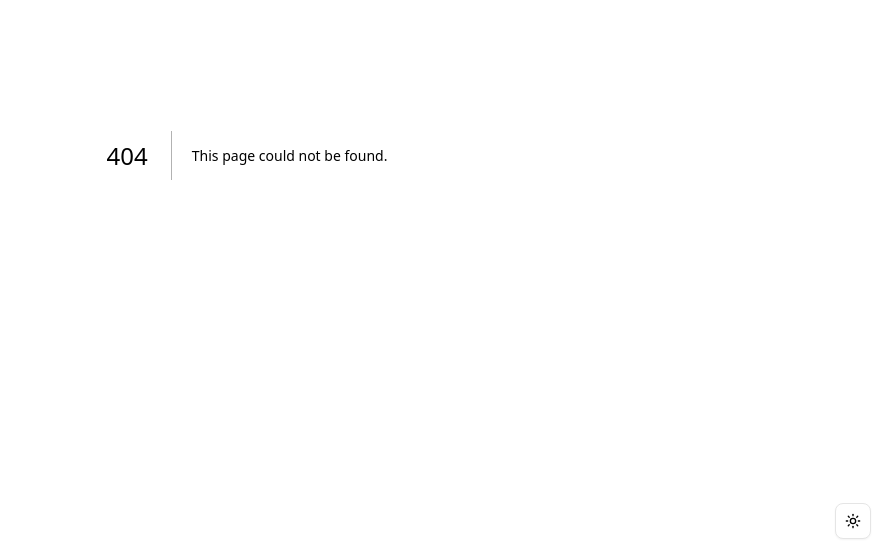
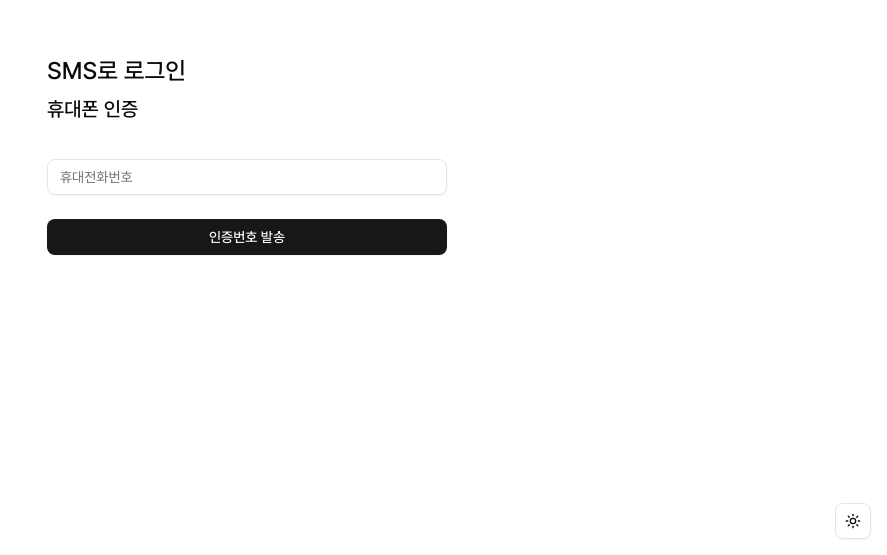
Before and after one commit to sy129lim/nextjs-carrot, a Next.js app: page /sms in a window 1280 px wide. Before the commit this address had no page. Shown: the part 245-800 px from the top of the page, without its empty margins (393-1280 px from the left). Built offline with nearby package versions, Linux system fonts and the light colour scheme.

Commit message:
sms 페이지, prevState를 활용한 동적 UI 생성-#6.8sms validation

```diff
--- /dev/null
+++ b/app/sms/actions.ts
@@ -0,0 +1,48 @@
+'use server';
+
+import { redirect } from 'next/navigation';
+
+import validator from 'validator';
+import { z } from 'zod';
+
+const phoneSchema = z
+  .string()
+  .trim()
+  .refine(
+    (phone) => validator.isMobilePhone(phone, 'ko-KR'),
+    '잘못된 번호 형식입니다.',
+  );
+
+const tokenSchema = z.coerce.number().min(100000).max(999999);
+
+interface ActionState {
+  token: boolean;
+}
+
+export async function smsLogin(prevState: ActionState, formData: FormData) {
+  const phone = formData.get('phone');
+  const token = formData.get('token');
+  if (!prevState.token) {
+    const result = phoneSchema.safeParse(phone);
+    if (!result.success) {
+      return {
+        token: false,
+        error: result.error.flatten(),
+      };
+    } else {
+      return {
+        token: true,
+      };
+    }
+  } else {
+    const result = tokenSchema.safeParse(token);
+    if (!result.success) {
+      return {
+        token: true,
+        error: result.error.flatten(),
+      };
+    } else {
+      redirect('/');
+    }
+  }
+}
--- /dev/null
+++ b/app/sms/page.tsx
@@ -0,0 +1,50 @@
+'use client';
+
+import { useFormState } from 'react-dom';
+
+import { Button } from '@/components/ui/button';
+import { Input } from '@/components/ui/input';
+
+import { smsLogin } from './actions';
+
+const initialState = {
+  token: false,
+  error: undefined,
+};
+
+export default function SMS() {
+  const [state, formAction] = useFormState(smsLogin, initialState);
+  return (
+    <div className="mx-auto flex min-h-screen w-full max-w-md flex-col justify-center gap-9 px-6 py-8">
+      <div className="flex flex-col gap-2 *:font-medium">
+        <h1 className="text-2xl">SMS로 로그인</h1>
+        <h2 className="text-xl">휴대폰 인증</h2>
+      </div>
+      <form action={formAction} className="flex flex-col gap-3">
+        {state.token ? (
+          <Input
+            name="token"
+            type="number"
+            placeholder="인증 번호"
+            required
+            min={100000}
+            max={999999}
+            error={state.error?.formErrors}
+          />
+        ) : (
+          <Input
+            name="phone"
+            type="text"
+            placeholder="휴대전화번호"
+            required
+            error={state.error?.formErrors}
+          />
+        )}
+
+        <Button className="mt-3 w-full">
+          {state.token ? '인증하기' : '인증번호 발송'}
+        </Button>
+      </form>
+    </div>
+  );
+}
--- a/components/login-form.tsx
+++ b/components/login-form.tsx
@@ -1,4 +1,6 @@
 'use client';
+
+import Link from 'next/link';
 
 import { useFormState } from 'react-dom';
 
@@ -76,8 +78,8 @@ export function LoginForm({
             <Button type="submit" variant="outline" className="w-full">
               카카오로 시작하기
             </Button>
-            <Button type="submit" variant="outline" className="-m-3 w-full">
-              SMS로 시작하기
+            <Button variant="outline" className="-m-3 w-full">
+              <Link href="/sms">SMS로 시작하기</Link>
             </Button>
           </div>
         </CardContent>
--- a/package.json
+++ b/package.json
@@ -20,9 +20,11 @@
     "lucide-react": "^0.525.0",
     "next": "15.3.5",
     "next-themes": "^0.4.6",
+    "prisma": "^6.11.1",
     "react": "^19.0.0",
     "react-dom": "^19.0.0",
     "tailwind-merge": "^3.3.1",
+    "validator": "^13.15.15",
     "zod": "^4.0.5"
   },
   "devDependencies": {
@@ -32,6 +34,7 @@
     "@types/node": "^20",
     "@types/react": "^19",
     "@types/react-dom": "^19",
+    "@types/validator": "^13.15.2",
     "eslint": "^9",
     "eslint-config-next": "15.3.5",
     "eslint-config-prettier": "^10.1.5",
```
Also changed, not shown: 1 other file (tests, documents, lock files or other folders).
